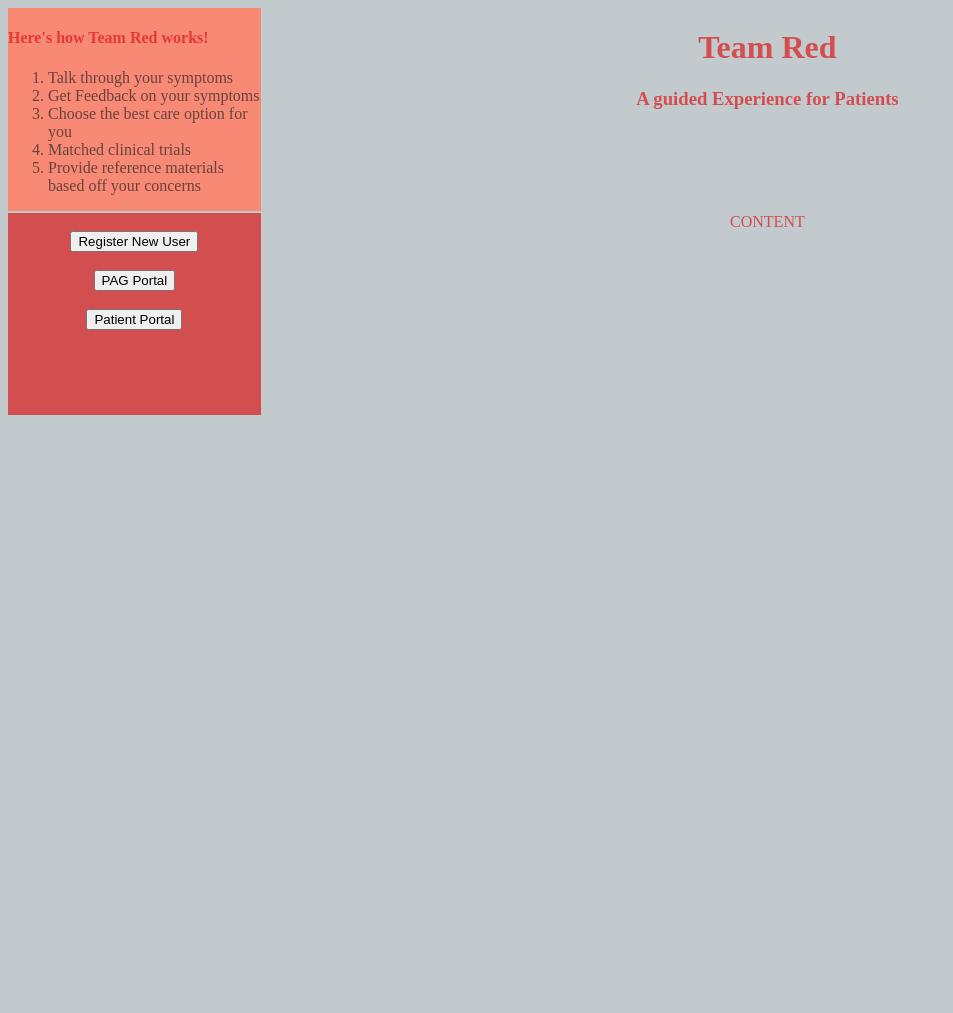
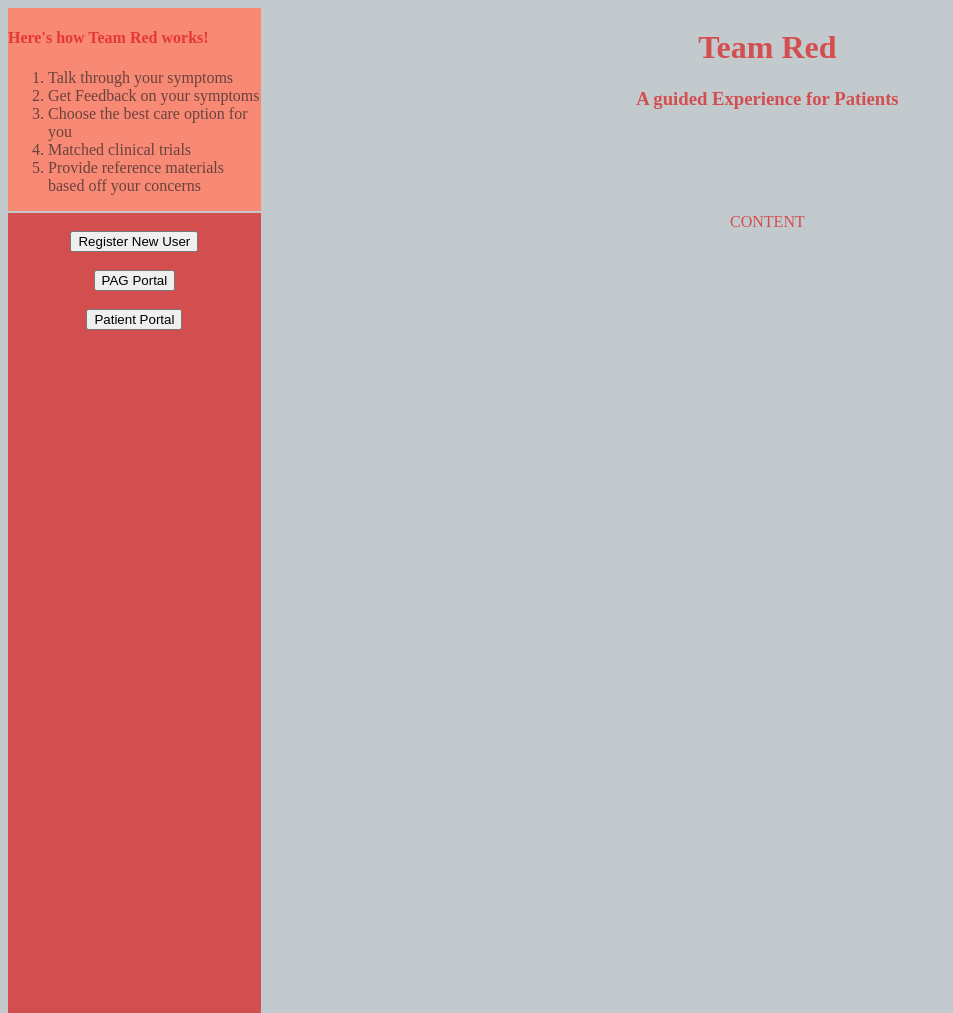
Before and after one commit to secureailabs/red_team, a Flask app: page / in a window 1280 px wide. Shown: the whole page, without its empty margins (0-953 px from the left). Before the commit the page ends 415 px from the top, so only its background shows below. Run offline with Flask 2, Linux system fonts and the light colour scheme.

Commit message:
fix website styling

```diff
--- a/static/PAG/style.css
+++ b/static/PAG/style.css
@@ -15,6 +15,7 @@
 
 .grid {
     display: grid;
+    height: 100vh;
     grid-template-columns: 20% 1fr;
     grid-template-rows: 1fr 1fr;
     grid-gap: 2px;
@@ -37,15 +38,13 @@
 .sidebar {
     color: rgb(194, 202, 206);
     background-color: rgb(221, 17, 17, 0.667);
-    align-self: center;
-    height: 100%;
-    /* width: 100vw; */
+    height: 100vh;
 }
 
 .content {
     color: rgba(221, 17, 17, 0.667);
     background-color: rgb(194, 202, 206);
-    /* height: 100vw; */
+    height: 100vh;
 }
 
 .grid-info {
@@ -66,7 +65,6 @@
 .extra_info {
     color: rgba(70, 67, 67, 0.667);
     background-color: rgb(137, 142, 145);
-    align-items: center;
 }
 
 .summary {
@@ -75,7 +73,6 @@
     align-items: left;
     grid-column-end: span 2;
 }
-
 
 body {
     color: rgba(221, 17, 17, 0.667);
```
